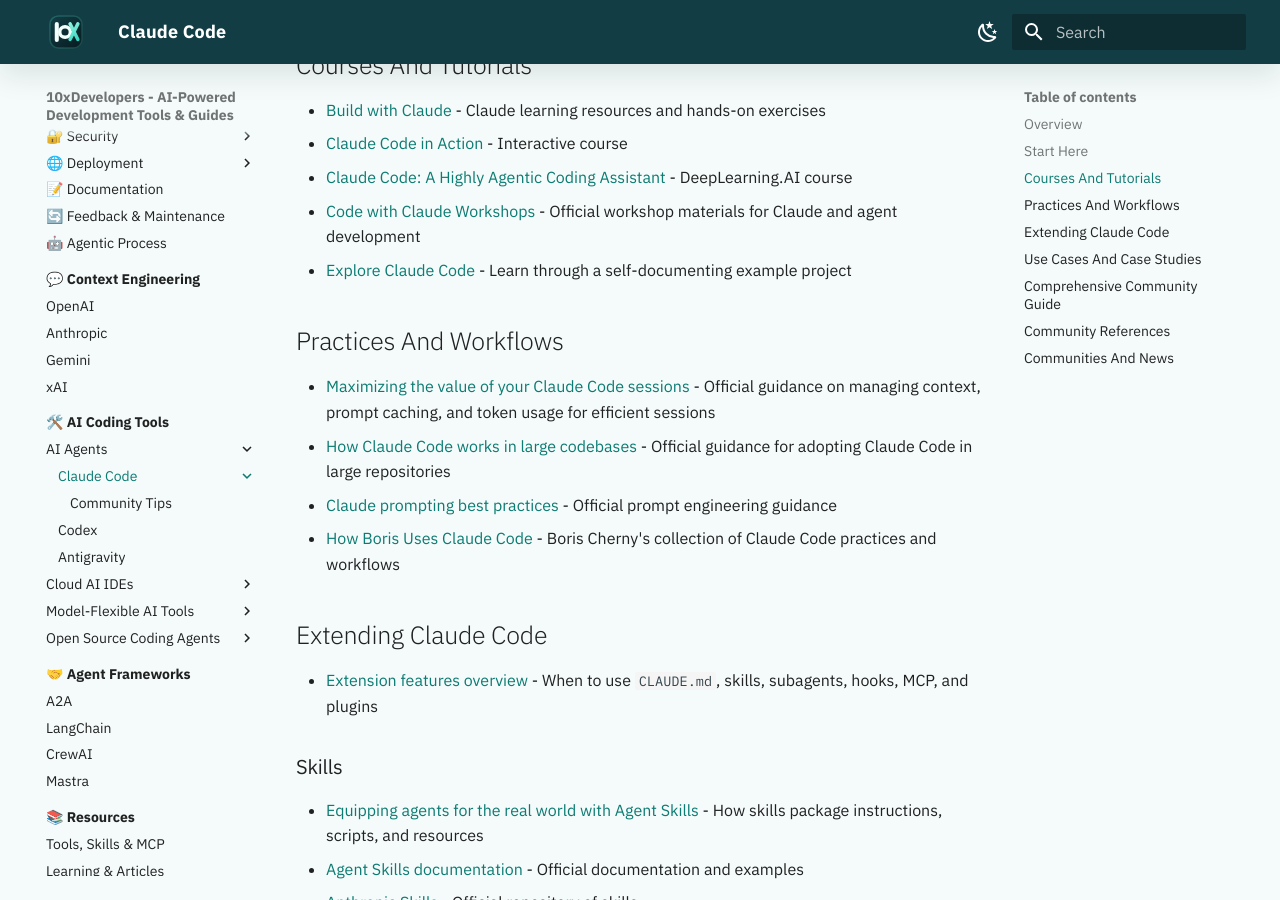
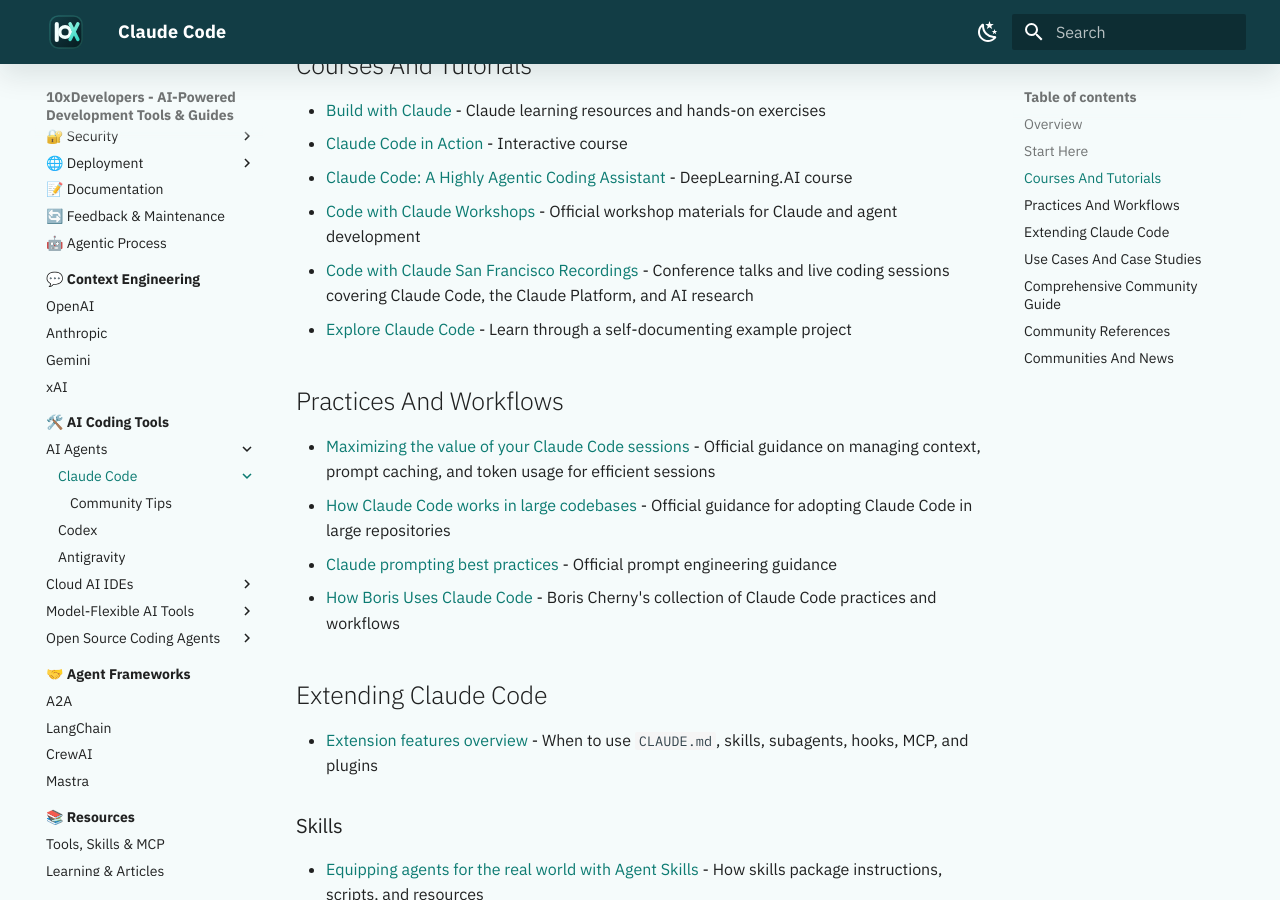
Before and after one commit to shlomoc/10xdev, an MkDocs documentation site: the page built from docs/ai-coding-tools/ai-agents/claude-code/index.md, in a window 1280 px wide and 900 px high, scrolled down 550 px. Built offline with MkDocs 1.6.1 and Material for MkDocs 9.7.7, drawn with Linux system fonts in a browser that asks for light colours.

Commit message:
docs: add recordings to Claude Code resources

```diff
--- a/docs/ai-coding-tools/ai-agents/claude-code/index.md
+++ b/docs/ai-coding-tools/ai-agents/claude-code/index.md
@@ -19,6 +19,7 @@ Claude Code is Anthropic's agentic coding tool. It runs in the terminal and is a
 - [Claude Code in Action](https://anthropic.skilljar.com/claude-code-in-action) - Interactive course
 - [Claude Code: A Highly Agentic Coding Assistant](https://learn.deeplearning.ai/courses/claude-code-a-highly-agentic-coding-assistant) - DeepLearning.AI course
 - [Code with Claude Workshops](https://github.com/anthropics/cwc-workshops) - Official workshop materials for Claude and agent development
+- [Code with Claude San Francisco Recordings](https://claude.com/code-with-claude/san-francisco#recordings) - Conference talks and live coding sessions covering Claude Code, the Claude Platform, and AI research
 - [Explore Claude Code](https://exploreclaudecode.com) - Learn through a self-documenting example project
 
 ## Practices And Workflows
```
